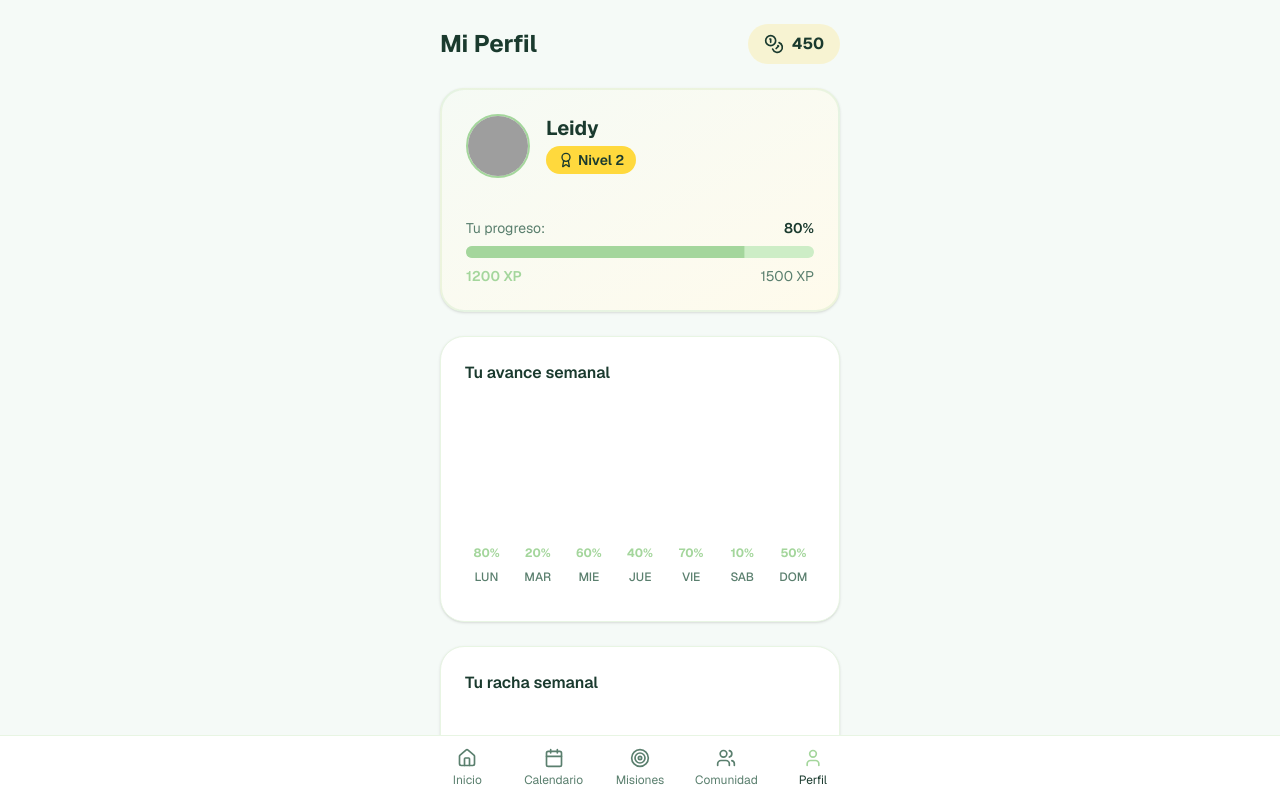
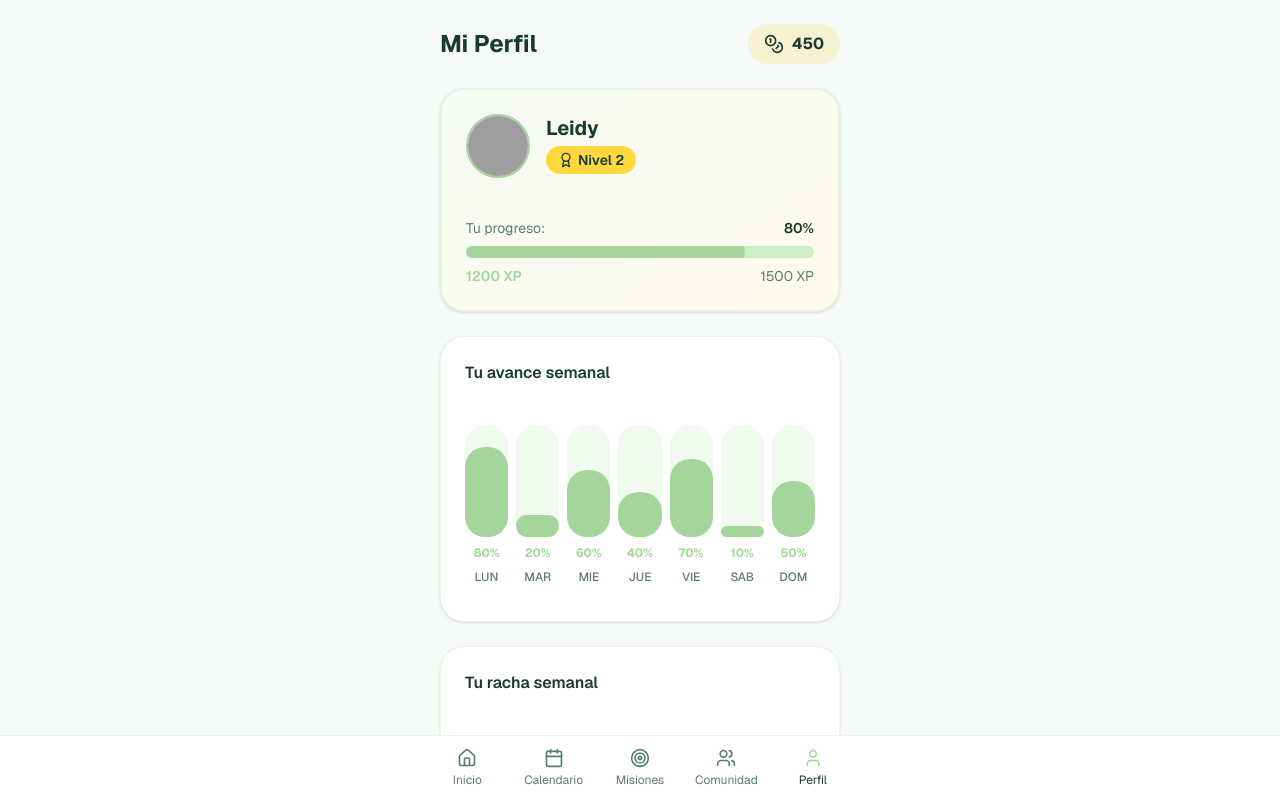
Before and after one commit to valentinabarbetty/studyapp, a Next.js app: page /profile in a window 1280 px wide. Shown: the top 798 px of the page. Built offline with nearby package versions, Linux system fonts and the light colour scheme; grey boxes are pictures that could not be loaded.

Commit message:
fix: correct chart bar height positioning
Use flexbox for proper bar height and visibility.

#VERCEL_SKIP

Co-authored-by: Valentina Barbetty <113564513+valentinabarbetty@users.noreply.github.com>

```diff
--- a/components/user-profile.tsx
+++ b/components/user-profile.tsx
@@ -67,10 +67,10 @@ export function UserProfile() {
         <h3 className="font-semibold text-foreground mb-4">Tu avance semanal</h3>
         <div className="flex items-end justify-between gap-2 h-40 mb-3">
           {weeklyData.map((data, index) => (
-            <div key={data.day} className="flex-1 flex flex-col items-center gap-2">
-              <div className="w-full bg-muted rounded-t-lg relative overflow-hidden" style={{ height: "100%" }}>
+            <div key={data.day} className="flex-1 flex flex-col items-center gap-2 h-full">
+              <div className="w-full h-32 bg-muted/30 rounded-lg relative flex items-end">
                 <div
-                  className="absolute bottom-0 w-full bg-primary rounded-t-lg transition-all duration-500 animate-progress-fill"
+                  className="w-full bg-primary rounded-lg transition-all duration-500"
                   style={{ height: `${data.percentage}%` }}
                 />
               </div>
```
